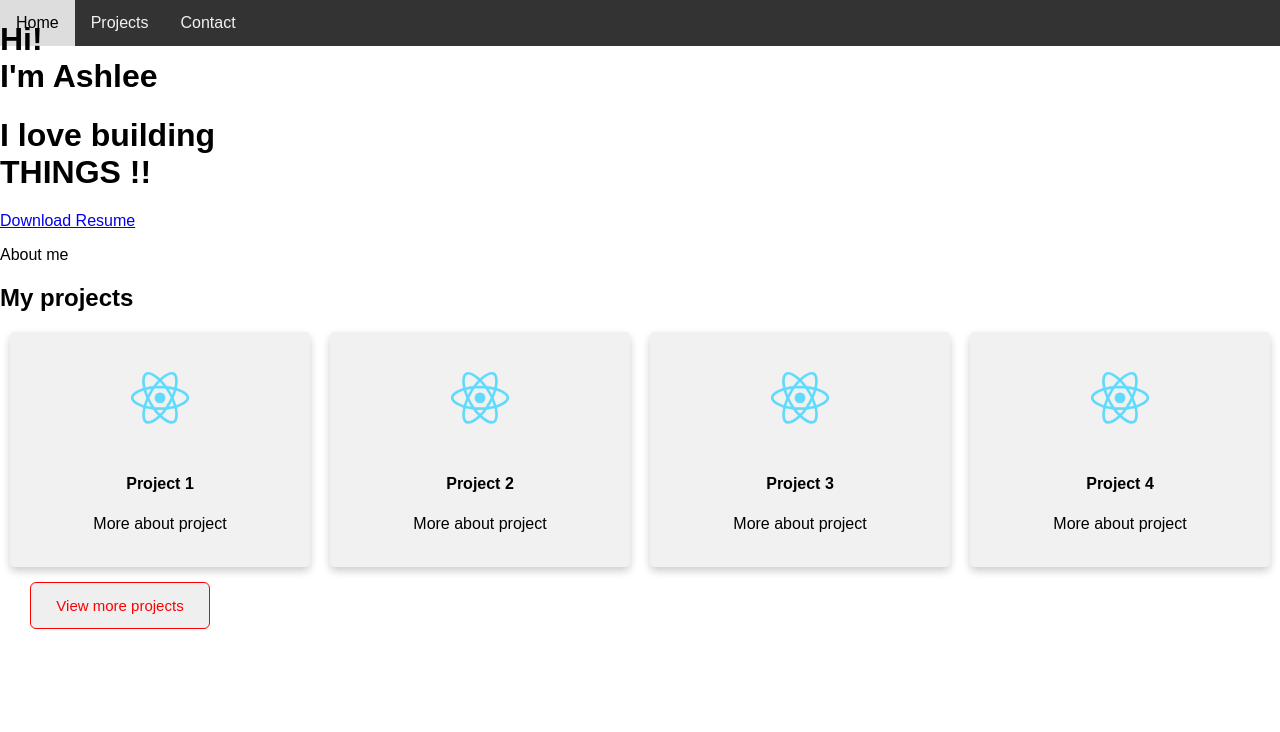
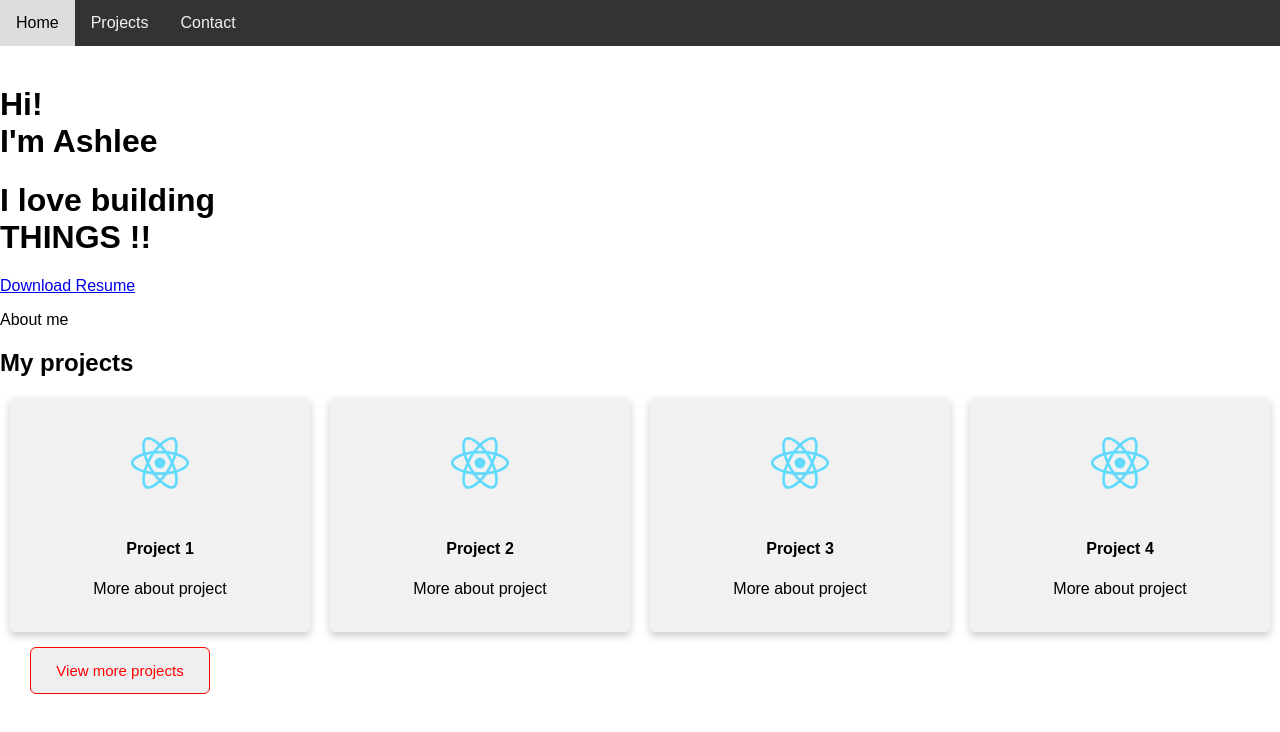
Before and after one commit to aekupor/me, a React (Create React App) app: page / in a window 1280 px wide. Shown: the top 732 px of the page. Built offline with nearby package versions, Linux system fonts and the light colour scheme.

Commit message:
Stop content from going over nav bar

```diff
--- a/src/css/navbar.css
+++ b/src/css/navbar.css
@@ -2,6 +2,7 @@
 .navbar {
   overflow: hidden;
   background-color: #333;
+  z-index:1;
   position: fixed; /* Set the navbar to fixed position */
   top: 0; /* Position the navbar at the top of the page */
   width: 100%; /* Full width */
--- a/src/css/project.css
+++ b/src/css/project.css
@@ -37,6 +37,7 @@ img {
 
 body {
   font-family: Arial, Helvetica, sans-serif;
+    padding-top: 65px;
 }
 
 /* Float four columns side by side */
```
